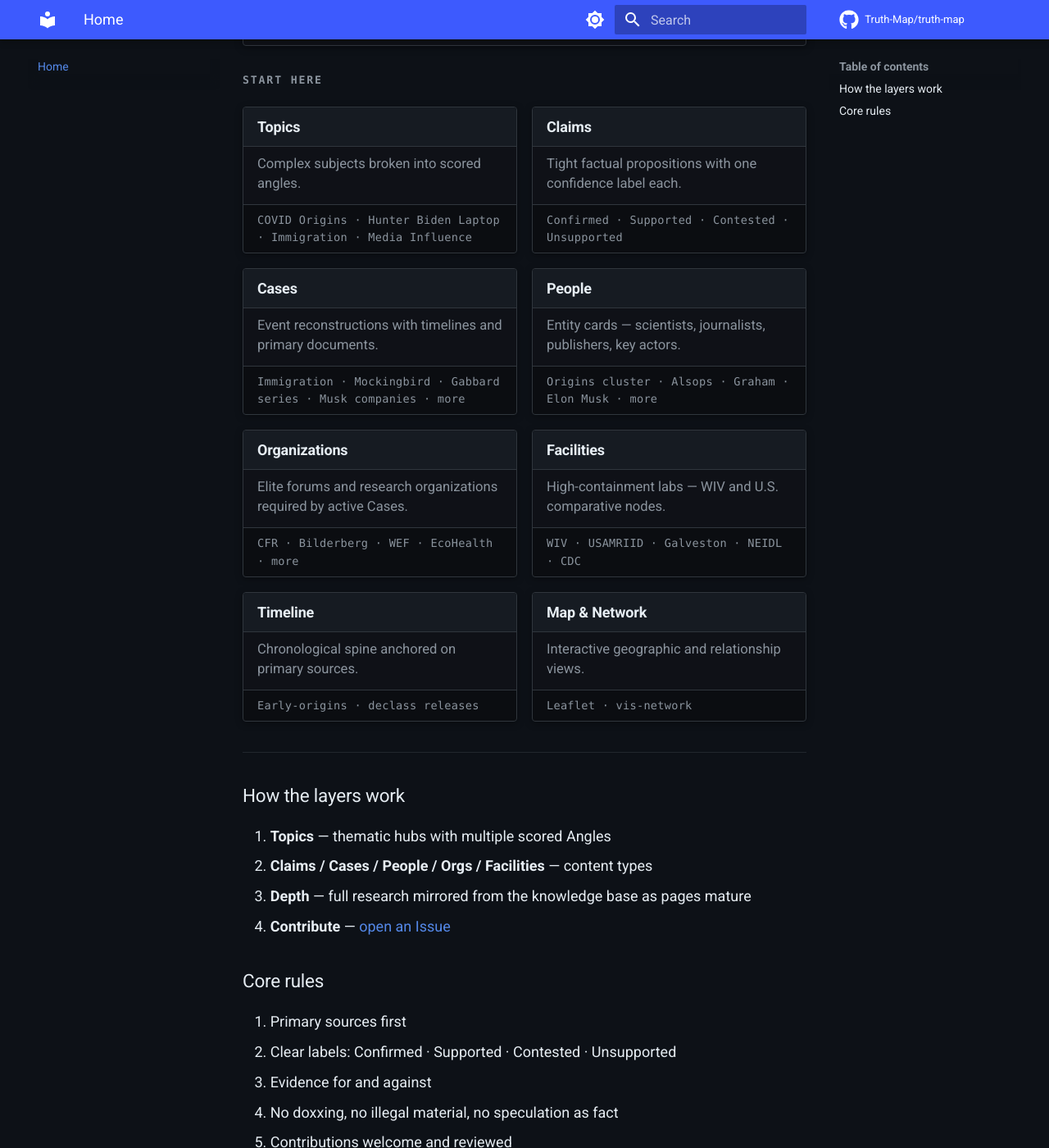
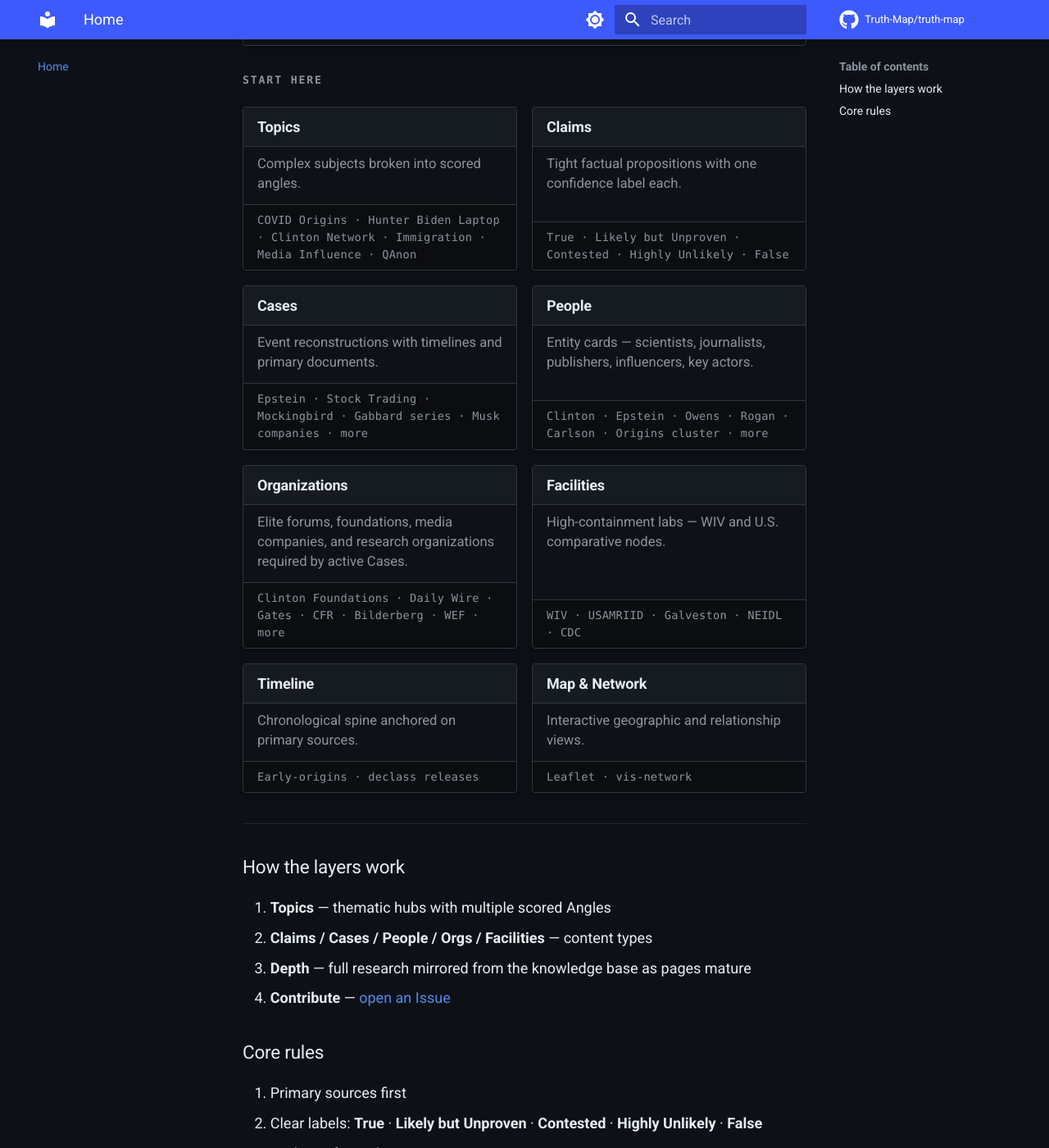
Before and after one commit to BnBCleaners/truth-map, an MkDocs documentation site: the page built from docs/index.md, in a window 1280 px wide and 1400 px high, scrolled down 341 px. Shown: the whole window at 82% size. Built offline with MkDocs 1.6.1 and Material for MkDocs 9.7.7, drawn with Linux system fonts in a browser that asks for light colours; comment, search, counter and statistics services are not loaded.

Commit message:
Spine parity: update landing page meta + core rules to current five-term labels and expanded topics/people surface

```diff
--- a/docs/index.md
+++ b/docs/index.md
@@ -11,31 +11,31 @@
 <div class="tm-card">
   <h3><a href="topics/">Topics</a></h3>
   <p>Complex subjects broken into scored angles.</p>
-  <div class="meta">COVID Origins · Hunter Biden Laptop · Immigration · Media Influence</div>
+  <div class="meta">COVID Origins · Hunter Biden Laptop · Clinton Network · Immigration · Media Influence · QAnon</div>
 </div>
 
 <div class="tm-card">
   <h3><a href="claims/">Claims</a></h3>
   <p>Tight factual propositions with one confidence label each.</p>
-  <div class="meta">Confirmed · Supported · Contested · Unsupported</div>
+  <div class="meta">True · Likely but Unproven · Contested · Highly Unlikely · False</div>
 </div>
 
 <div class="tm-card">
   <h3><a href="cases/">Cases</a></h3>
   <p>Event reconstructions with timelines and primary documents.</p>
-  <div class="meta">Immigration · Mockingbird · Gabbard series · Musk companies · more</div>
+  <div class="meta">Epstein · Stock Trading · Mockingbird · Gabbard series · Musk companies · more</div>
 </div>
 
 <div class="tm-card">
   <h3><a href="people/">People</a></h3>
-  <p>Entity cards — scientists, journalists, publishers, key actors.</p>
-  <div class="meta">Origins cluster · Alsops · Graham · Elon Musk · more</div>
+  <p>Entity cards — scientists, journalists, publishers, influencers, key actors.</p>
+  <div class="meta">Clinton · Epstein · Owens · Rogan · Carlson · Origins cluster · more</div>
 </div>
 
 <div class="tm-card">
   <h3><a href="organizations/">Organizations</a></h3>
-  <p>Elite forums and research organizations required by active Cases.</p>
-  <div class="meta">CFR · Bilderberg · WEF · EcoHealth · more</div>
+  <p>Elite forums, foundations, media companies, and research organizations required by active Cases.</p>
+  <div class="meta">Clinton Foundations · Daily Wire · Gates · CFR · Bilderberg · WEF · more</div>
 </div>
 
 <div class="tm-card">
@@ -70,7 +70,7 @@
 ### Core rules
 
 1. Primary sources first
-2. Clear labels: Confirmed · Supported · Contested · Unsupported
+2. Clear labels: **True** · **Likely but Unproven** · **Contested** · **Highly Unlikely** · **False**
 3. Evidence for and against
 4. No doxxing, no illegal material, no speculation as fact
 5. Contributions welcome and reviewed
```
